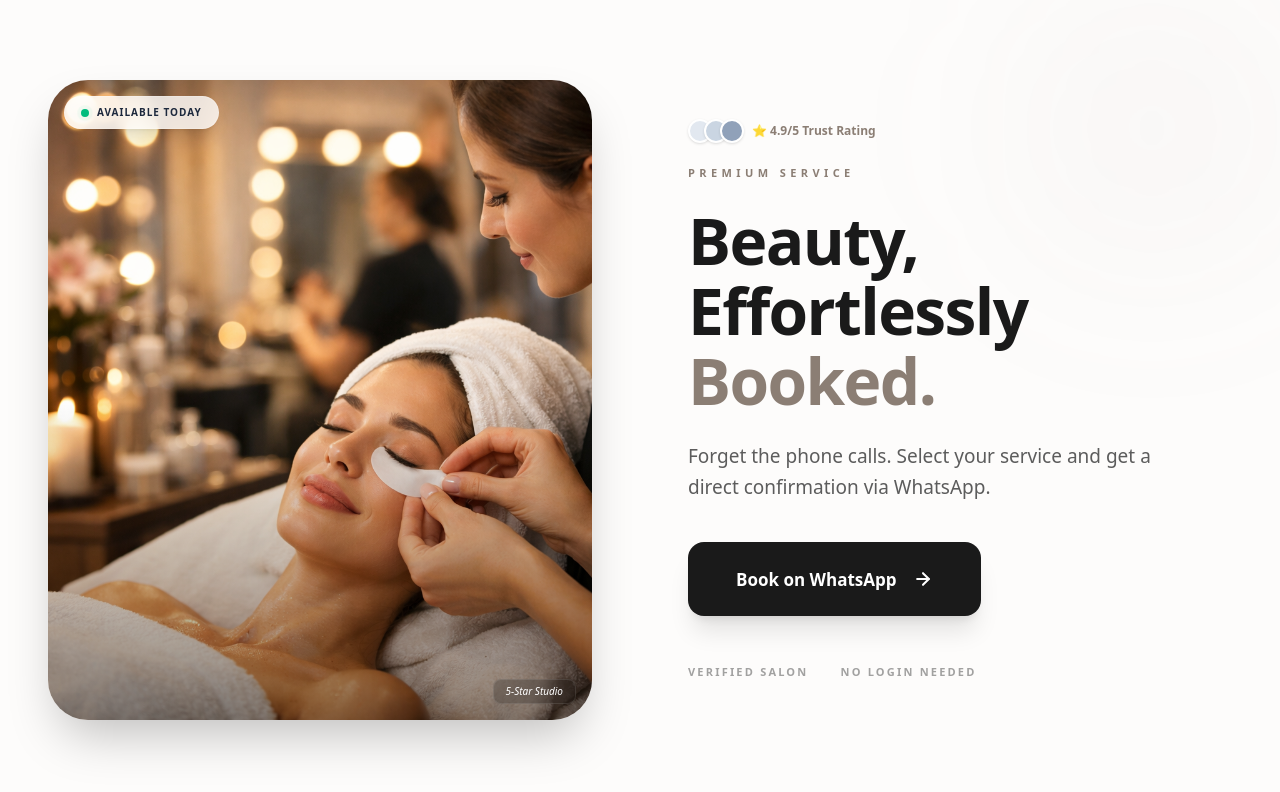
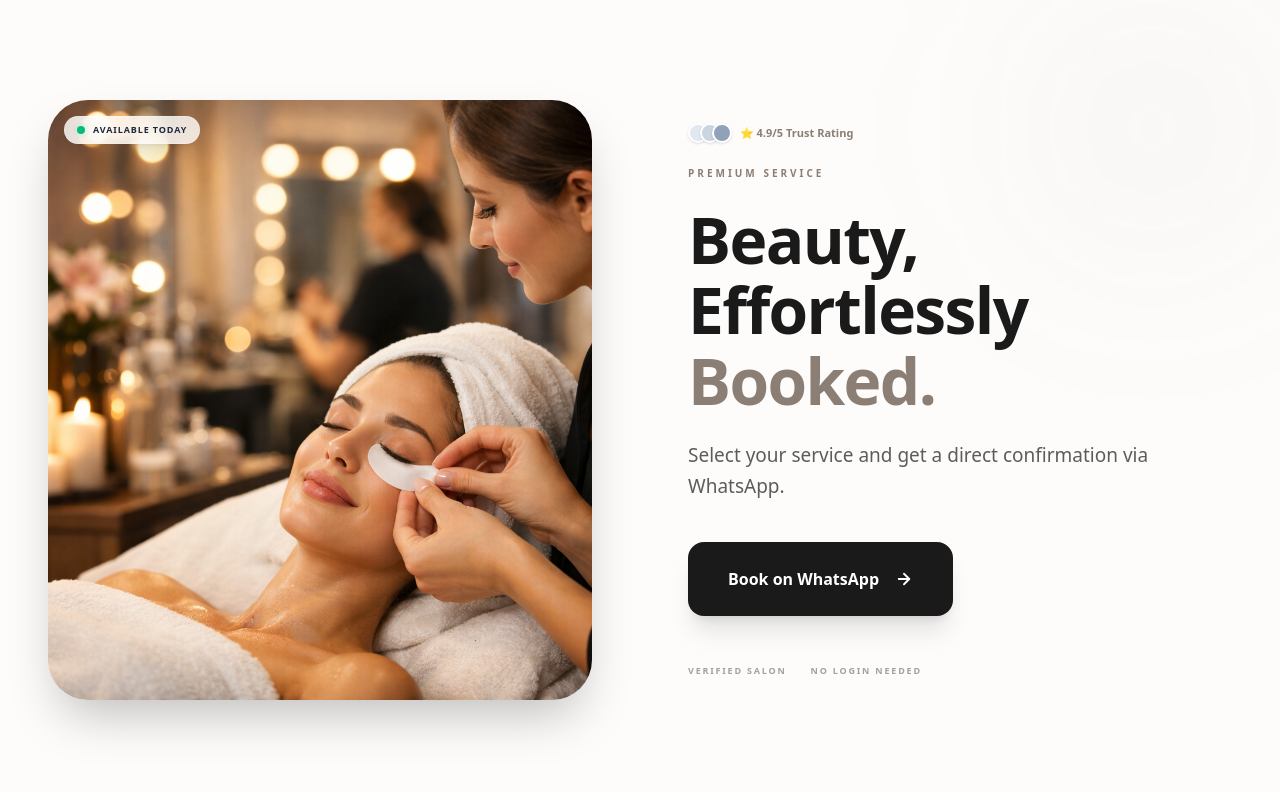
Before and after one commit to shubham30034/whatsapp-parlour-booking-flow, a Next.js app: page / in a window 1280 px wide. Shown: the top 792 px of the page. Built offline with nearby package versions, Linux system fonts and the light colour scheme.

Commit message:
css big fix

```diff
--- a/app/page.jsx
+++ b/app/page.jsx
@@ -12,119 +12,84 @@ export default function HomePage() {
   }, []);
 
   return (
-    <main className="min-h-screen bg-[#FDFCFB] overflow-x-hidden relative">
+    // md:overflow-hidden PC par scroll rokhne ke liye, h-screen viewport fix karne ke liye
+    <main className="h-screen md:min-h-screen bg-[#FDFCFB] overflow-hidden relative flex flex-col">
 
-      {/* BACKGROUND DETAIL: Subtle Ambient Glow (Does not affect spacing) */}
+      {/* BACKGROUND DETAIL */}
       <div className="absolute top-0 right-0 w-64 h-64 bg-[#8B7E74]/5 blur-[100px] rounded-full pointer-events-none" />
 
-      <div className="max-w-7xl mx-auto px-6 md:px-12">
+      {/* Main Container: justify-center for PC, justify-between for Mobile */}
+      <div className="flex-1 max-w-7xl mx-auto px-6 md:px-12 w-full flex flex-col justify-center py-4 md:py-0">
 
-        <div className="grid grid-cols-1 md:grid-cols-2 gap-10 md:gap-24 items-center pt-6 md:pt-20 pb-16">
+        <div className="grid grid-cols-1 md:grid-cols-2 gap-6 md:gap-24 items-center">
 
-          {/* LEFT: IMAGE SECTION */}
+          {/* LEFT: IMAGE SECTION - Reduced height on mobile to save space */}
           <div
             className={`relative transition-all duration-[1000ms] ease-out transform
-              ${mounted
-                ? 'opacity-100 translate-y-0 scale-100'
-                : 'opacity-0 translate-y-10 scale-95 md:translate-y-0 md:scale-100'
-              }`}
+              ${mounted ? 'opacity-100 translate-y-0 scale-100' : 'opacity-0 translate-y-10 scale-95'}`}
           >
-            <div className="group relative w-full h-[45vh] md:h-[80vh] rounded-[24px] md:rounded-[40px] overflow-hidden shadow-2xl">
-
+            {/* Mobile h-[35vh] is the key here */}
+            <div className="group relative w-full h-[35vh] md:h-[75vh] rounded-[24px] md:rounded-[40px] overflow-hidden shadow-2xl">
               <div
                 className="absolute inset-0 bg-cover bg-center transition-transform duration-700 ease-out md:group-hover:scale-110"
                 style={{ backgroundImage: "url('/hero-salon.png')" }}
               />
 
-              {/* Floating Badge 1: Availability */}
-              <div className="absolute top-4 left-4 backdrop-blur-md bg-white/80 border border-white/20 px-4 py-2 rounded-full shadow-lg flex items-center gap-2 z-10">
+              <div className="absolute top-4 left-4 backdrop-blur-md bg-white/80 border border-white/20 px-3 py-1.5 rounded-full shadow-lg flex items-center gap-2 z-10">
                 <span className="relative flex h-2 w-2">
                   <span className="animate-ping absolute inline-flex h-full w-full rounded-full bg-emerald-400 opacity-75"></span>
                   <span className="relative inline-flex rounded-full h-2 w-2 bg-emerald-500"></span>
                 </span>
-                <span className="text-[10px] font-bold uppercase tracking-[0.1em] text-slate-800">Available Today</span>
+                <span className="text-[9px] font-bold uppercase tracking-[0.1em] text-slate-800">Available Today</span>
               </div>
-
-              {/* NEW TRUST BADGE ON IMAGE: (Bottom right corner of image) */}
-              <div className="absolute bottom-4 right-4 backdrop-blur-md bg-black/20 border border-white/10 px-3 py-1 rounded-lg z-10 hidden md:flex items-center gap-2">
-                 <span className="text-[10px] text-white font-medium italic">5-Star Studio</span>
-              </div>
-
-              <div className="absolute inset-0 bg-gradient-to-t from-black/40 via-transparent to-transparent pointer-events-none" />
             </div>
           </div>
 
           {/* RIGHT: CONTENT SECTION */}
           <div className="flex flex-col items-center md:items-start text-center md:text-left">
 
-            {/* NEW SOCIAL PROOF: Compact avatars above the headline */}
-            <div className={`flex items-center gap-2 mb-4 transition-all duration-700 delay-100 ${mounted ? 'opacity-100' : 'opacity-0'}`}>
+            {/* Social Proof - Hidden on very small screens if needed, or kept tight */}
+            <div className={`flex items-center gap-2 mb-3 md:mb-4 transition-all duration-700 delay-100 ${mounted ? 'opacity-100' : 'opacity-0'}`}>
                <div className="flex -space-x-2">
-                  <div className="w-6 h-6 rounded-full border-2 border-white bg-slate-200 shadow-sm" />
-                  <div className="w-6 h-6 rounded-full border-2 border-white bg-slate-300 shadow-sm" />
-                  <div className="w-6 h-6 rounded-full border-2 border-white bg-slate-400 shadow-sm" />
+                  <div className="w-5 h-5 rounded-full border-2 border-white bg-slate-200 shadow-sm" />
+                  <div className="w-5 h-5 rounded-full border-2 border-white bg-slate-300 shadow-sm" />
+                  <div className="w-5 h-5 rounded-full border-2 border-white bg-slate-400 shadow-sm" />
                </div>
-               <span className="text-[12px] font-bold text-[#8B7E74]">⭐ 4.9/5 Trust Rating</span>
+               <span className="text-[11px] font-bold text-[#8B7E74]">⭐ 4.9/5 Trust Rating</span>
             </div>
 
-            {/* Headline Group */}
-            <div className={`transition-all duration-700 delay-300 transform
-              ${mounted
-                ? 'opacity-100 translate-y-0'
-                : 'opacity-0 translate-y-4 md:translate-y-0'
-              }`}
-            >
-              <span className="inline-block text-[11px] font-bold tracking-[0.4em] uppercase text-[#8B7E74] mb-6">
+            {/* Headline Group - Responsive font sizes */}
+            <div className={`transition-all duration-700 delay-300 transform ${mounted ? 'opacity-100 translate-y-0' : 'opacity-0 translate-y-4'}`}>
+              <span className="inline-block text-[10px] font-bold tracking-[0.3em] uppercase text-[#8B7E74] mb-3 md:mb-6">
                 Premium Service
               </span>
-
-              <h1 className="text-[36px] md:text-[64px] leading-[1.1] font-bold text-[#1A1A1A] mb-6 tracking-tight">
+              <h1 className="text-[32px] md:text-[64px] leading-[1.1] font-bold text-[#1A1A1A] mb-4 md:mb-6 tracking-tight">
                 Beauty, <br className="hidden md:block" />
                 Effortlessly <span className="text-[#8B7E74]">Booked.</span>
               </h1>
             </div>
 
             {/* Subtext & Button */}
-            <div className={`transition-all duration-700 delay-500 transform
-              ${mounted
-                ? 'opacity-100 translate-y-0'
-                : 'opacity-0 translate-y-4 md:translate-y-0'
-              }`}
-            >
-              <p className="max-w-[360px] md:max-w-[480px] text-[16px] md:text-[19px] text-[#5C5C5C] leading-relaxed mb-10">
-                Forget the phone calls. Select your service and get a direct confirmation via WhatsApp.
+            <div className={`transition-all duration-700 delay-500 transform ${mounted ? 'opacity-100 translate-y-0' : 'opacity-0 translate-y-4'}`}>
+              <p className="max-w-[320px] md:max-w-[480px] text-[14px] md:text-[19px] text-[#5C5C5C] leading-relaxed mb-6 md:mb-10">
+                Select your service and get a direct confirmation via WhatsApp.
               </p>
 
               <button
                 onClick={() => router.push('/service')}
-                className="
-                  group relative
-                  w-full md:w-auto
-                  h-[64px] md:h-[74px]
-                  px-12
-                  rounded-2xl
-                  bg-[#1A1A1A]
-                  text-white
-                  text-[17px] font-semibold
-                  shadow-xl
-                  transition-all duration-300
-                  active:scale-[0.95]
-                  md:hover:-translate-y-1
-                  flex items-center justify-center gap-4
-                  overflow-hidden
-                "
+                className="group relative w-full md:w-auto h-[58px] md:h-[74px] px-10 rounded-2xl bg-[#1A1A1A] text-white text-[16px] font-semibold shadow-xl active:scale-[0.95] transition-all flex items-center justify-center gap-4 overflow-hidden"
               >
                 <span className="relative z-10">Book on WhatsApp</span>
-                <svg width="20" height="20" viewBox="0 0 24 24" fill="none" stroke="currentColor" strokeWidth="2.5" strokeLinecap="round" strokeLinejoin="round" className="relative z-10 transition-transform group-hover:translate-x-1">
+                <svg width="18" height="18" viewBox="0 0 24 24" fill="none" stroke="currentColor" strokeWidth="2.5" strokeLinecap="round" strokeLinejoin="round" className="relative z-10 transition-transform group-hover:translate-x-1">
                   <line x1="5" y1="12" x2="19" y2="12"></line>
                   <polyline points="12 5 19 12 12 19"></polyline>
                 </svg>
               </button>
 
-              {/* Minimal Trust Footer */}
-              <div className="mt-12 flex flex-wrap justify-center md:justify-start gap-8 opacity-40">
-                <div className="flex items-center gap-2 text-[11px] font-bold tracking-[0.2em] uppercase">Verified Salon</div>
-                <div className="flex items-center gap-2 text-[11px] font-bold tracking-[0.2em] uppercase">No Login Needed</div>
+              {/* Minimal Trust Footer - Reduced margin for mobile */}
+              <div className="mt-8 md:mt-12 flex flex-wrap justify-center md:justify-start gap-6 opacity-40">
+                <div className="text-[9px] font-bold tracking-[0.2em] uppercase">Verified Salon</div>
+                <div className="text-[9px] font-bold tracking-[0.2em] uppercase">No Login Needed</div>
               </div>
             </div>
 
--- a/app/time/page.jsx
+++ b/app/time/page.jsx
@@ -25,8 +25,9 @@ const TimePage = () => {
   const slot = bookingData.slot;
 
   useEffect(() => {
+    // Service check guard
     if (!bookingData.service) {
-      router.replace('/service'); // Make sure this matches your folder name
+      router.replace('/service');
     }
     setMounted(true);
   }, [bookingData.service, router]);
@@ -36,15 +37,20 @@ const TimePage = () => {
   if (!bookingData.service) return null;
 
   return (
-    <main className="h-screen bg-[#FDFCFB] text-[#1A1A1A] antialiased flex flex-col overflow-hidden">
+    <main className="h-screen bg-[#FDFCFB] text-[#1A1A1A] antialiased flex flex-col overflow-hidden relative">
       <NavBar />
 
+      {/* CONTENT AREA:
+        Mobile par overflow-y-auto hai taki choti screen par slots scroll ho sakein.
+        PC par overflow-hidden hai (Zero Scroll).
+      */}
       <div
-        className={`flex-1 max-w-6xl mx-auto px-6 w-full flex flex-col justify-center transition-all duration-1000 transform ${
+        className={`flex-1 overflow-y-auto md:overflow-hidden transition-all duration-1000 transform ${
           mounted ? 'opacity-100 translate-y-0' : 'opacity-0 translate-y-8'
         }`}
       >
-        <div className="grid grid-cols-1 lg:grid-cols-12 gap-10 lg:gap-20 items-center">
+        <div className="max-w-6xl mx-auto px-6 pt-24 pb-32 md:py-0 md:h-full flex flex-col justify-center">
+          <div className="grid grid-cols-1 lg:grid-cols-12 gap-10 lg:gap-20 items-start md:items-center">
 
             {/* LEFT COLUMN: HEADER & DATES */}
             <div className="lg:col-span-5">
@@ -53,10 +59,7 @@ const TimePage = () => {
                   Step 02 / 03
                 </p>
                 <h1 className="text-[36px] md:text-[56px] lg:text-[64px] font-bold tracking-tighter leading-none mb-4">
-                The{' '}
-                <span className="italic font-serif font-light text-[#8B7E74]">
-                  Schedule
-                </span>
+                  The <span className="italic font-serif font-light text-[#8B7E74]">Schedule</span>
                 </h1>
                 <p className="text-[13px] md:text-[15px] text-[#707070] font-medium max-w-xs leading-relaxed">
                   Choose a window. We will finalize exact timing via WhatsApp.
@@ -74,7 +77,7 @@ const TimePage = () => {
                       <button
                         key={d.id}
                         onClick={() => setSchedule(d.id, slot)}
-                      className={`px-5 py-4 md:py-6 text-left transition-all duration-500 border
+                        className={`px-5 py-4 md:py-6 text-left transition-all duration-500 border rounded-xl md:rounded-none
                           ${active
                             ? 'bg-[#1A1A1A] border-[#1A1A1A] text-white shadow-xl lg:translate-x-2'
                             : 'bg-white border-[#F1F1F1] text-[#1A1A1A] hover:border-[#8B7E74]'}`}
@@ -104,7 +107,6 @@ const TimePage = () => {
                       key={s.id}
                       onClick={() => setSchedule(day, s.id)}
                       className="w-full group relative flex items-start gap-6 md:gap-10 text-left outline-none"
-                    style={{ transitionDelay: `${index * 100}ms` }}
                     >
                       <div className={`z-10 w-12 h-12 md:w-16 md:h-16 shrink-0 rounded-full border-[3px] md:border-4 border-[#FDFCFB] flex items-center justify-center transition-all duration-500
                           ${active ? 'bg-[#1A1A1A] scale-105 shadow-lg' : 'bg-[#F5F5F5] group-hover:bg-[#8B7E74]/10'}`}
@@ -113,7 +115,7 @@ const TimePage = () => {
                       </div>
 
                       <div className={`flex-1 pb-4 border-b border-[#F1F1F1] transition-all duration-500 ${active ? 'translate-x-2' : ''}`}>
-                      <h4 className={`text-[18px] md:text-[22px] font-bold tracking-tight mb-0.5 transition-colors ${active ? 'text-[#8B7E74]' : 'text-[#1A1A1A]'}`}>
+                        <h4 className={`text-[18px] md:text-[22px] lg:text-[24px] font-bold tracking-tight mb-0.5 transition-colors ${active ? 'text-[#8B7E74]' : 'text-[#1A1A1A]'}`}>
                           {s.title}
                         </h4>
                         <p className="text-[11px] md:text-[13px] font-medium text-[#707070] uppercase tracking-wider">
@@ -127,18 +129,30 @@ const TimePage = () => {
             </div>
           </div>
         </div>
+      </div>
 
-      {/* FOOTER - Always Sticky at Bottom */}
-      <footer className={`w-full px-6 py-8 z-50 bg-[#FDFCFB] transition-all duration-500 transform
-          ${canContinue ? 'translate-y-0 opacity-100' : 'translate-y-full opacity-0'}`}
+      {/* FLOATING FOOTER:
+        'fixed bottom-0' se hamesha visible rahega.
+        'pb-8' se bottom se gap rahega (Floating effect).
+        'pointer-events-none' + 'pointer-events-auto' se piche ka content clickable rahega.
+      */}
+      <footer className={`fixed bottom-0 left-0 w-full px-6 pb-8 md:pb-12 z-50 pointer-events-none transition-all duration-700 transform
+          ${canContinue ? 'translate-y-0 opacity-100' : 'translate-y-20 opacity-0'}`}
       >
-        <div className="max-w-2xl mx-auto">
+        <div className="max-w-2xl mx-auto pointer-events-auto">
           <button
             onClick={() => router.push('/review')}
-            className="w-full bg-[#1A1A1A] text-white py-6 flex items-center justify-center gap-4 group relative shadow-2xl active:scale-[0.98] overflow-hidden transition-all duration-300"
+            className="w-full bg-[#1A1A1A] text-white h-[64px] md:h-[74px] flex items-center justify-center gap-4 group relative shadow-[0_20px_50px_rgba(0,0,0,0.3)] active:scale-[0.98] overflow-hidden transition-all duration-300 rounded-2xl md:rounded-none"
           >
+            {/* Hover Slide Effect */}
             <div className="absolute inset-0 bg-[#8B7E74] translate-y-full group-hover:translate-y-0 transition-transform duration-500" />
-            <span className="text-[12px] font-black uppercase tracking-[0.4em] z-10">Confirm Schedule</span>
+
+            <span className="text-[12px] font-black uppercase tracking-[0.4em] z-10 relative">
+              Confirm Schedule
+            </span>
+            <svg width="18" height="18" viewBox="0 0 24 24" fill="none" stroke="currentColor" strokeWidth="2.5" className="z-10 relative transition-transform group-hover:translate-x-1">
+              <path d="M5 12h14M12 5l7 7-7 7"/>
+            </svg>
           </button>
         </div>
       </footer>
```
Lines whose indentation alone changed are shown as unchanged.
